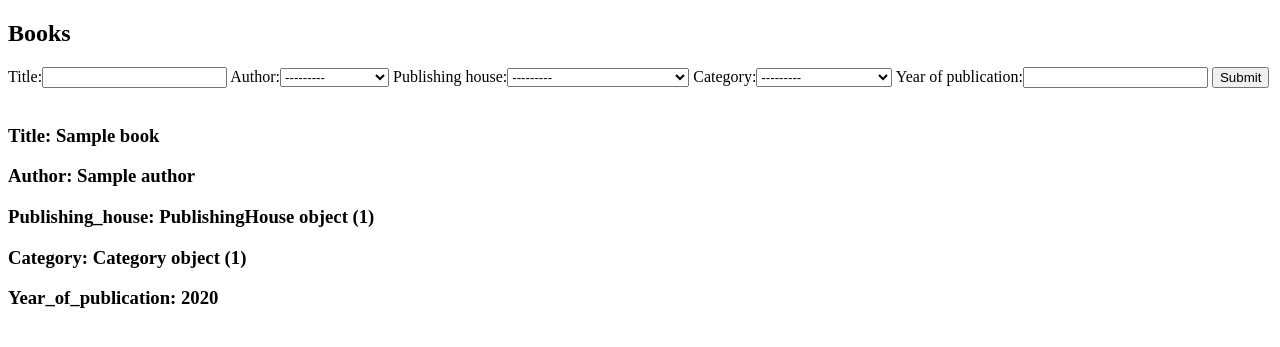
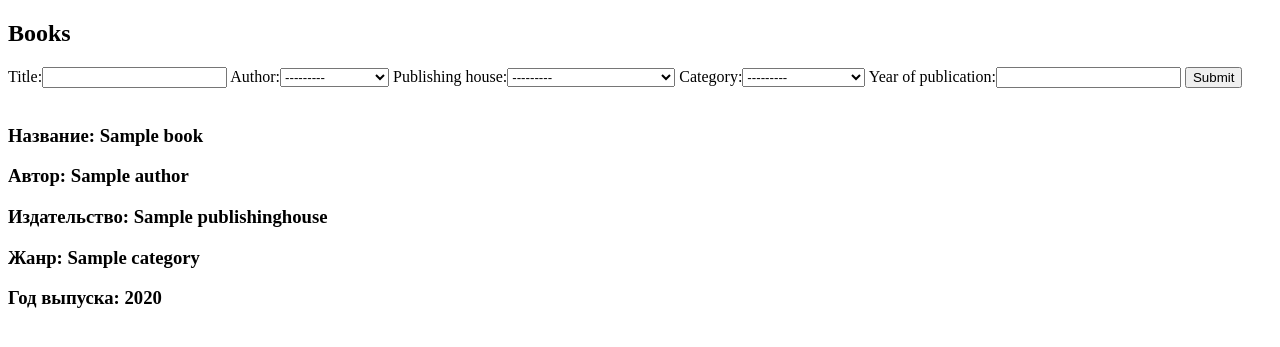
Before and after one commit to Stigmat999/study, a Django app: page / in a window 1280 px wide. Shown: the top 347 px of the page. Run offline with Django 3.2, Linux system fonts and the light colour scheme; tables that the repository leaves empty hold one stand-in row (values such as "Sample post").

Commit message:
add books in base

```diff
--- a/catalog/models.py
+++ b/catalog/models.py
@@ -18,11 +18,16 @@
     short_description = models.CharField(max_length=300, null=True)
     address = models.CharField(max_length=100, null=True)
 
+    def __str__(self):
+        return self.name
 
 class Category(models.Model):
     name = models.CharField(max_length=100)
     popularity = models.CharField(max_length=10, null=True)
     number_of_books = models.IntegerField(null=True)
+
+    def __str__(self):
+        return self.name
 
 
 class Book(models.Model):
--- a/templates/index.html
+++ b/templates/index.html
@@ -17,11 +17,11 @@
 {% for book in books %}
 
     <br>
-    <h3>Title: {{ book.title }}</h3>
-    <h3>Author: {{ book.author }}</h3>
-    <h3>Publishing_house: {{ book.publishing_house }}</h3>
-    <h3>Category: {{ book.category }}</h3>
-    <h3>Year_of_publication: {{ book.year_of_publication }}</h3>
+    <h3>Название: {{ book.title }}</h3>
+    <h3>Автор: {{ book.author }}</h3>
+    <h3>Издательство: {{ book.publishing_house }}</h3>
+    <h3>Жанр: {{ book.category }}</h3>
+    <h3>Год выпуска: {{ book.year_of_publication }}</h3>
 
 {% endfor %}
 
```
